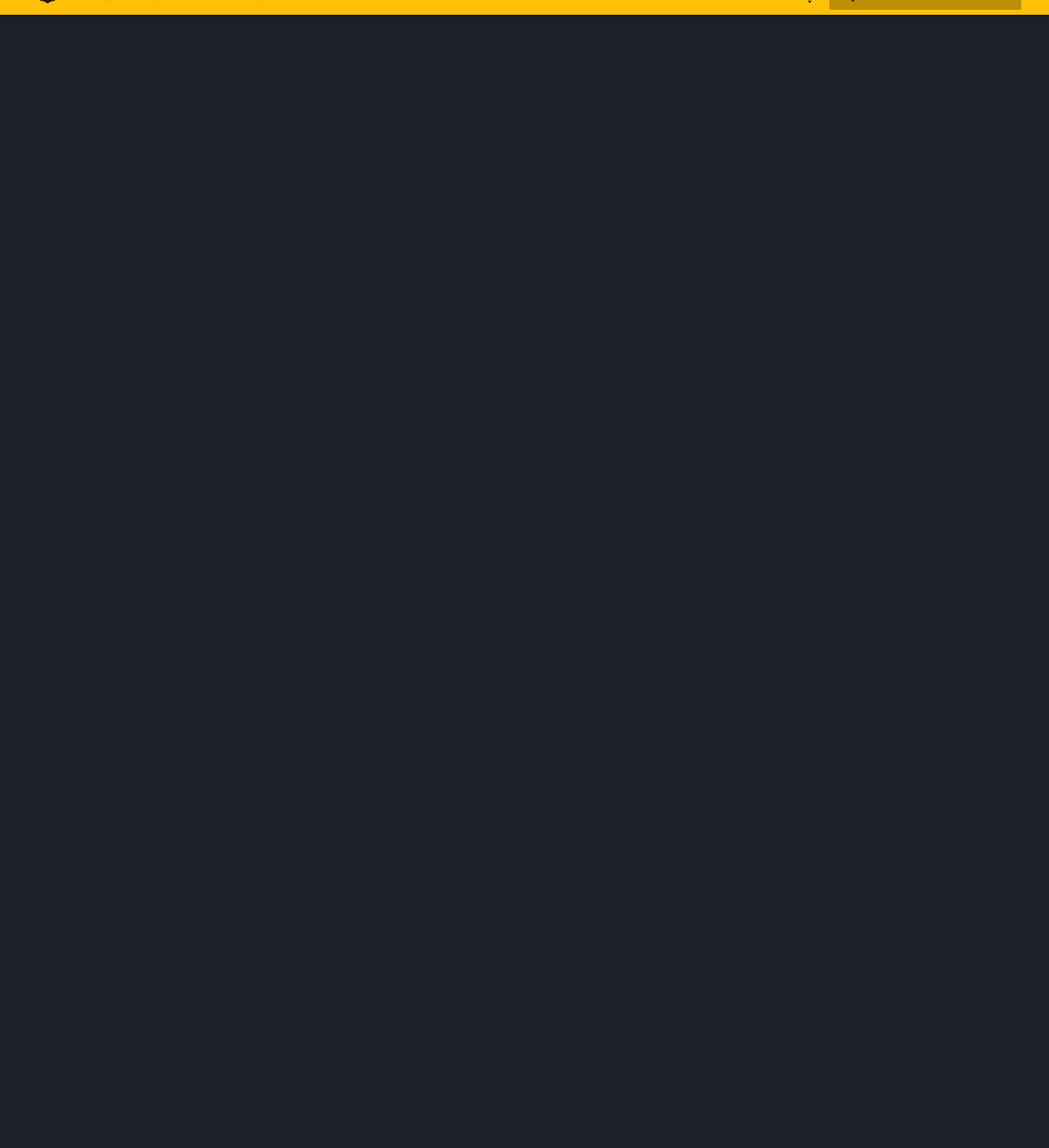
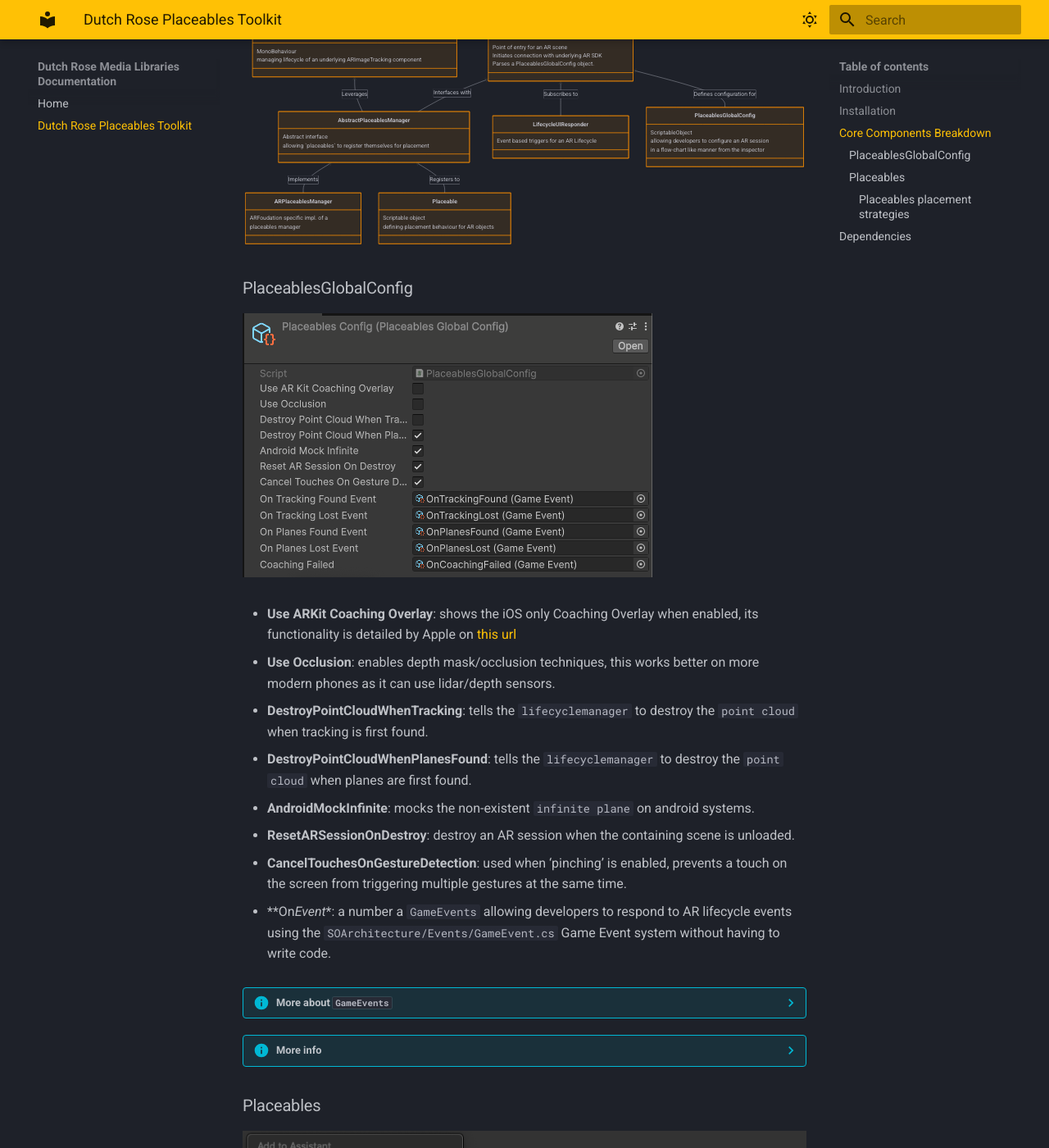
Before and after one commit to Dutch-Rose-Media/docs, an MkDocs documentation site: the page built from docs/placeablestoolkit.md, in a window 1280 px wide and 1400 px high, scrolled down 1382 px. Shown: the whole window at 82% size. Built offline with MkDocs 1.6.1 and Material for MkDocs 9.7.7, drawn with Linux system fonts in a browser that asks for light colours; some of the changed text lies outside the part shown.

Commit message:
added docs of Dutch Rose Placeables Toolkit

````diff
--- a/docs/placeablestoolkit.md
+++ b/docs/placeablestoolkit.md
@@ -1,11 +1,127 @@
 # Dutch Rose Placeables Toolkit
 
-``` csharp title="Sample code"
-public void main() {
-    // this is a test
-}
+## Introduction
+
+## Installation
+
+You can use the unity package manager to install the library:
+
+1. Open package manager from Window -> Package Management -> Package Manager
+![package manager](assets/placeablestoolkit/packagemanager.png){ width="300",align=right }
+
+2. Choose the Plus Icon -> Install package from git URL...
+![package manager](assets/placeablestoolkit/installfromgit.png){ width="300",align=right }
+
+3. Copy the `TODO: git url` and hit install.
+
+## Core Components Breakdown
+
+``` mermaid
+classDiagram
+  ARLifeCycleManager <-- AbstractPlaceablesManager:Interfaces with
+  ARLifeCycleManager <-- LifecycleUIResponder:Subscribes to
+  ARLifeCycleManager <-- PlaceablesGlobalConfig:Defines configuration for
+  AbstractPlaceablesManager <-- ARPlaceablesManager:Implements
+  AbstractPlaceablesManager <-- Placeable:Registers to
+  ARImageTargerManager <-- AbstractPlaceablesManager:Leverages
+  class LifecycleUIResponder{
+    Event based triggers for an AR Lifecycle
+  }
+  class ARLifeCycleManager{
+    Point of entry for an AR scene
+    Initiates connection with underlying AR SDK
+    Parses a PlaceablesGlobalConfig object.
+  }
+  class PlaceablesGlobalConfig{
+    ScriptableObject
+    allowing developers to configure an AR session
+    in a flow-chart like manner from the inspector
+  }
+  class ARPlaceablesManager{
+    ARFoudation specific impl. of a
+    placeables manager
+  }
+  class AbstractPlaceablesManager{
+    Abstract interface
+    allowing `placeables` to register themselves for placement
+  }
+  class ARImageTargerManager{
+    MonoBehaviour
+    managing lifecycle of an underlying ARImageTracking component
+  }
+  class Placeable{
+    Scriptable object
+    defining placement behaviour for AR objects
+  }
 ```
 
-!!! note "Title of the note"
+### PlaceablesGlobalConfig
 
-    Lorem ispum Lorem ispum Lorem ispum Lorem ispum Lorem ispum Lorem ispum Lorem ispum Lorem ispum Lorem ispum Lorem ispum Lorem ispum Lorem ispum
+![](assets/placeablestoolkit/PlaceablesGlobalConfig.png)
+
+- **Use ARKit Coaching Overlay**: shows the iOS only Coaching Overlay when enabled, its functionality is detailed by Apple on [this url](https://developer.apple.com/documentation/arkit/arcoachingoverlayview)
+
+- **Use Occlusion**: enables depth mask/occlusion techniques, this works better on more modern phones as it can use lidar/depth sensors.
+
+- **DestroyPointCloudWhenTracking**: tells the `lifecyclemanager` to destroy the `point cloud` when tracking is first found.
+
+- **DestroyPointCloudWhenPlanesFound**: tells the `lifecyclemanager` to destroy the `point cloud` when planes are first found.
+
+- **AndroidMockInfinite**: mocks the non-existent `infinite plane` on android systems.
+
+- **ResetARSessionOnDestroy**: destroy an AR session when the containing scene is unloaded.
+
+- **CancelTouchesOnGestureDetection**: used when ‘pinching’ is enabled, prevents a touch on the screen from triggering multiple gestures at the same time.
+
+- **On*Event**: a number a `GameEvents` allowing developers to respond to AR lifecycle events using the `SOArchitecture/Events/GameEvent.cs` Game Event system without having to write code.
+
+??? info "More about `GameEvents`"
+
+    `GameEvents` is simply a concept to handle events in your application cleaner.
+    It's a simple `ScriptableObject` with a listener alongside that can be invoked based on the events you want. OnTrackingFound and the rest of On* events are some use-cases of this pattern.
+
+??? info "More info"
+     Every AR scene always contains exactly one ARLifeCycleManager which initializes the AR foundation library when the scene loads.
+
+### Placeables
+
+![](assets/placeablestoolkit/placeable-option-menu.png)
+
+To simplify development in a codeless manner, the `Placeables` package lets developers define AR functionalities in a configurable manner from the inspector using `Placeable ScriptableObjects`.
+
+A placeable is an asset on the filesystem that can be supplied to an implementation of the `AbstractPlaceableManager` class.
+
+
+#### Placeables placement strategies
+
+![](assets/placeablestoolkit/placeable-inspec-placement.png)
+
+- **TapOnPlane**: Physically mark the place to instantiate an object by tapping.
+
+![Tap on Plane](assets/placeablestoolkit/placeable-inspec-placement-tap.png)
+
+- **CenterScreen**: Drag an object around on the center of the screen, to then confirm placement by tapping.
+
+![Center Screen](assets/placeablestoolkit/placeable-inspec-placement-center.png)
+
+- **CenterScreenImmediate**: Instantiates an object using a raycast from the center of the screen. It does not ask the user to confirm and places immediately.
+
+![Center Screen Imidiate](assets/placeablestoolkit/placeable-inspec-placement-center-imid.png)
+
+- **ImageTarget**: A PNG that will be used for imagetracking. The prefab is then placed when the ImageTargetManager finds said image in the camera view.
+
+![Image Target](assets/placeablestoolkit/placeable-inspec-placement-imagetarget.png)
+
+- **RelativeTransform**: Place an object at a given distance and rotation from the user (currently used by ByAR)
+
+![Relative Transform](assets/placeablestoolkit/placeable-inspec-placement-reltrans.png)
+
+
+## Dependencies
+
+- AR Foundation
+- Google ARCore XR Plugin
+- Apple ARKit XR Plugin
+- XR Plugin Management
+- Editor Coroutines
+- XR Interaction Toolkit
--- a/mkdocs.yml
+++ b/mkdocs.yml
@@ -22,12 +22,19 @@ theme:
       accent: orange
 
 markdown_extensions:
+  - pymdownx.superfences:
+      custom_fences:
+        - name: mermaid
+          class: mermaid
+          format: !!python/name:pymdownx.superfences.fence_code_format
   - pymdownx.highlight:
       anchor_linenums: true
       line_spans: __span
       pygments_lang_class: true
   - pymdownx.inlinehilite
   - pymdownx.snippets
-  - pymdownx.superfences
   - admonition
   - pymdownx.details
+  - attr_list
+  - md_in_html
+  - pymdownx.blocks.caption
````
Also changed, not shown: docs/assets/placeablestoolkit/PlaceablesGlobalConfig.png (added), docs/assets/placeablestoolkit/installfromgit.png (added), docs/assets/placeablestoolkit/packagemanager.png (added), docs/assets/placeablestoolkit/placeable-inspec-placement-center-imid.png (added), docs/assets/placeablestoolkit/placeable-inspec-placement-center.png (added), docs/assets/placeablestoolkit/placeable-inspec-placement-imagetarget.png (added), docs/assets/placeablestoolkit/placeable-inspec-placement-reltrans.png (added), docs/assets/placeablestoolkit/placeable-inspec-placement-tap.png (added), docs/assets/placeablestoolkit/placeable-inspec-placement.png (added), docs/assets/placeablestoolkit/placeable-option-menu.png (added).
